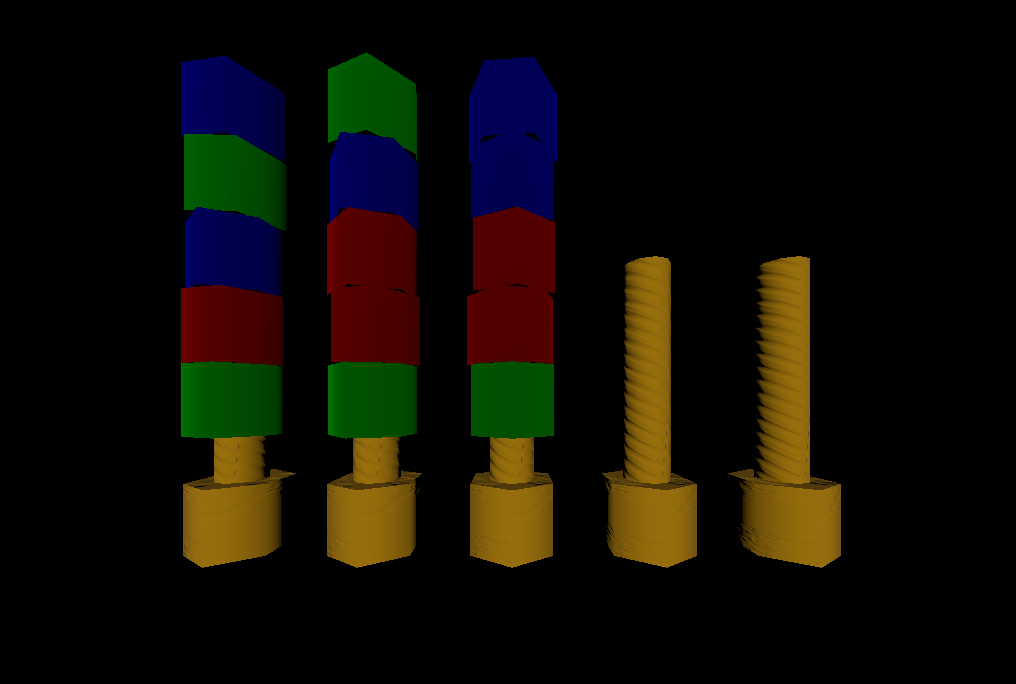
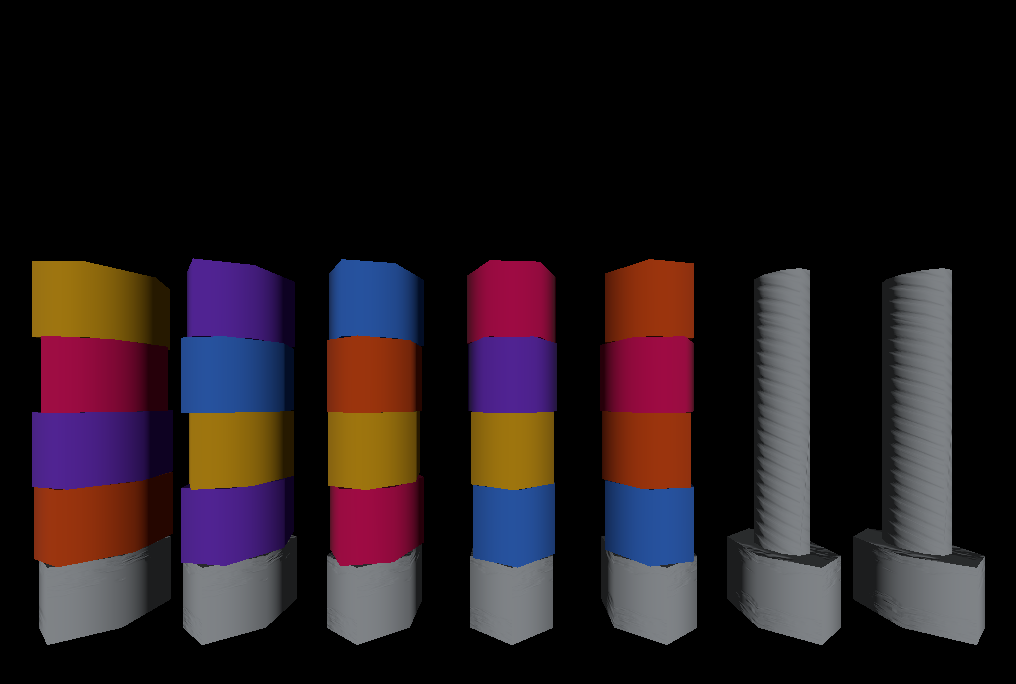
Before and after one commit to rmoalic/nutgame, a website built with Vite: page index.html in a window 1280 px wide. Shown: the whole page, without its empty margins (128-1144 px from the left). Built offline with nearby package versions, Linux system fonts and the light colour scheme; animation ran at ten frames a second.

Commit message:
progress

```diff
--- a/index.html
+++ b/index.html
@@ -2,7 +2,7 @@
 <html lang="fr">
   <head>
     <meta charset="utf-8">
-    <title>My first three.js app</title>
+    <title>Nut Game in three.js</title>
     <style>
       body { margin: 0; }
     </style>
--- a/main.js
+++ b/main.js
@@ -1,33 +1,44 @@
 "use strict";
+
+// TODO: replay feature
+// TODO: random game size (nb bolts and nb nuts per bolt)
+// TODO: add background
+
 import * as THREE from 'three';
 
 import * as GAME from './nutgame';
 import * as GAMERENDERER from './nutgamerenderer';
 
-var game = new GAME.NutGame(3, 5);
+var game = new GAME.NutGame(5, 4);
 game.randomFillBolts();
 
 const scene = new THREE.Scene();
+// TODO: automatic camera positioning
+// TODO: adjust fov to get all bolts on the same level
 const camera = new THREE.PerspectiveCamera(100, window.innerWidth / window.innerHeight, 0.1, 1000);
 
 const renderer = new THREE.WebGLRenderer();
-renderer.setSize( window.innerWidth, window.innerHeight );
+renderer.setSize( window.innerWidth, window.innerHeight ); // TODO: handle window resizing (particulary for mobile)
 document.body.appendChild( renderer.domElement );
 
 const game_renderer = new GAMERENDERER.NutGameRenderer(game, scene);
 
 camera.position.z = 15;
-//const light = new THREE.SpotLight( 0xffffff )
+camera.position.y = 5;
+
 const light = new THREE.DirectionalLight( 0xffffff, 1 );
-light.position.z = 4;
+light.position.z = 20;
 
 scene.add(light);
+
+const l = new THREE.AmbientLight(0x454545);
+scene.add(l);
 
 
 const raycaster = new THREE.Raycaster();
 const mouse = new THREE.Vector2();
 let movement = [];
-window.addEventListener('click', onMouseClick, false);
+window.addEventListener('click', onMouseClick, false); // somehow slow on mobile
 
 function onMouseClick(event) {
     mouse.x = (event.clientX / window.innerWidth) * 2 - 1;
@@ -39,7 +50,7 @@ function onMouseClick(event) {
     for (let b of bbox) {
 
         if (raycaster.ray.intersectsBox(b.bbox)) {
-            game.click(b.bolt_position);
+            game.click(b.bolt_position); // TODO: this must be able to fail. currently playing to fast might break the animation (and the game)
         }
     }
 }
--- a/nutgame.js
+++ b/nutgame.js
@@ -138,7 +138,7 @@ class NutGame {
         };
     }
 
-    click(id) {
+    click(id) { // TODO: block game when animating
         if (this.select_from == null) {
             if (! this.bolts[id].isEmpty()) {
                 this.select_from = id;
@@ -190,7 +190,6 @@ class NutGame {
     }
 
     doMove(id_from, id_to, nb) {
-        const bolt_current_size = this.bolts[id_from].length;
         const color = this.bolts[id_from].peek();
         const color_objs = this.bolts[id_from].popN(nb);
         this.move_nuts_animation = {
@@ -198,8 +197,9 @@ class NutGame {
             from: id_from,
             to: id_to,
             nb: nb,
+            to_prev_size: this.bolts[id_to].array.length,
             start_time: Date.now(),
-            duration: 200 + (20*nb)
+            duration: 250 + (30*nb) // TODO: put the extra time in a variable
         };
         this.bolts[id_to].pushAll(color_objs);
     }
--- a/nutgamerenderer.js
+++ b/nutgamerenderer.js
@@ -3,18 +3,22 @@
 import * as THREE from 'three';
 import * as GAME from './nutgame';
 
+const NUT_HEIGHT = 3;
+const BOLT_SPACING = 6;
+const BOLT_WIDTH = 10;
 
 class NutGameRenderer {
-    static geometry_bolt = new THREE.CylinderGeometry(1, 1, 12, 10);
-    static geometry_nut = new THREE.CylinderGeometry(2, 2, 3, 6, 1);
-    static bolt_material = new THREE.MeshStandardMaterial({ color: 0xfcba03});
-    static nut_material = new THREE.MeshStandardMaterial({ color: 0xfcba03});
+    static geometry_nut = new THREE.CylinderGeometry(2, 2, NUT_HEIGHT, 6, 1);
+    static bolt_material = new THREE.MeshStandardMaterial({color: 0xced4da});
+    static nut_material = new THREE.MeshStandardMaterial({color: 0xced4da});
 
     static material = [
-        new THREE.MeshStandardMaterial({color: 0x00ff00, metalness: 1.0}),
-        new THREE.MeshStandardMaterial({color: 0x0000ff, metalness: 1.0}),
-        new THREE.MeshStandardMaterial({color: 0xff0000, metalness: 1.0})
-    ];
+        new THREE.MeshStandardMaterial({color: 0xFFBE0B, metalness: 0.0}),
+        new THREE.MeshStandardMaterial({color: 0xFB5607, metalness: 0.0}),
+        new THREE.MeshStandardMaterial({color: 0xFF006E, metalness: 0.0}),
+        new THREE.MeshStandardMaterial({color: 0x8338EC, metalness: 0.0}),
+        new THREE.MeshStandardMaterial({color: 0x3E86FF, metalness: 0.0})
+    ]
 
     static bumpmap_thread = new THREE.TextureLoader().load("thread.jpg");
     static bumpmap_nut = new THREE.TextureLoader().load("scratch.jpg");
@@ -24,6 +28,11 @@ class NutGameRenderer {
         this.scene = scene;
         this.bolts_mesh = new Map();
         this.nut_mesh = new Map();
+
+        this.bolt_geometry_size = 1.0 * this.game.bolt_size * NUT_HEIGHT;
+        this.geometry_bolt = new THREE.CylinderGeometry(1, 1, this.bolt_geometry_size, BOLT_WIDTH);
+        this.geometry_bolt.translate(0, (this.bolt_geometry_size / 2.0), 0);
+
 
         NutGameRenderer.bumpmap_thread.wrapS = THREE.RepeatWrapping;
         NutGameRenderer.bumpmap_thread.rotation = Math.PI/2.366;
@@ -43,7 +52,7 @@ class NutGameRenderer {
             this.scene.add(n[1]);
         }
 
-        this.positionBolt(2, 5);
+        this.positionBolt(2, 7);
     }
 
     getBbox() {
@@ -66,10 +75,12 @@ class NutGameRenderer {
         for (let b of this.game.bolts) {
             const id = b.id;
 
-            const bolt = new THREE.Mesh(NutGameRenderer.geometry_bolt, NutGameRenderer.bolt_material);
+            const bolt = new THREE.Mesh(this.geometry_bolt, NutGameRenderer.bolt_material);
             const nut = new THREE.Mesh(NutGameRenderer.geometry_nut, NutGameRenderer.nut_material);
             nut.position.x  = 0;
-            nut.position.y = -5;
+            nut.position.y = - NUT_HEIGHT;
+            bolt.position.y = - 0.5 * NUT_HEIGHT; // ???
+            console.log(bolt.position);
             const a = new THREE.Group();
 
             a.add(nut);
@@ -85,7 +96,7 @@ class NutGameRenderer {
         for (let n of bolt.array) {
             const id = n.id;
 
-            const nut = new THREE.Mesh(NutGameRenderer.geometry_nut, NutGameRenderer.material[n.color % 3]);
+            const nut = new THREE.Mesh(NutGameRenderer.geometry_nut, NutGameRenderer.material[n.color % NutGameRenderer.material.length]);
             nut.rotation.y = Math.random() * (2 * Math.PI);
 
             this.nut_mesh.set(id, nut);
@@ -102,8 +113,8 @@ class NutGameRenderer {
                 let id_val = bolt_it.next().value;
                 if (id_val == undefined) break;
                 let curr_bolt = id_val[1].mesh;
-                curr_bolt.position.x = (6.0 * x) - 12.0;
-                curr_bolt.position.y = - (15.0 * y);
+                curr_bolt.position.x = (BOLT_SPACING * x) - ((BOLT_SPACING) * ((column % 2 == 0 ? column : column - 1) / 2));
+                curr_bolt.position.y = - ((this.bolt_geometry_size + (2 * BOLT_SPACING)) * y);
 
                 i++;
                 if (i >= nb_bolt) break;
@@ -135,29 +146,34 @@ class NutGameRenderer {
             let delay = 0;
             const b_mesh_from = this.bolts_mesh.get(moveA.from);
             const b_mesh_to = this.bolts_mesh.get(moveA.to);
-            const move_step_time = (moveA.duration / 3);
+            const move_step_time = (moveA.duration / 3); // TODO: the 2nd step should probably not have the same lenght as the other 2
+            const top_point = (this.game.bolt_size + 1) * NUT_HEIGHT;
+            let i = 0;
             for (let o of moveA.objs) {
                 const n_mesh = this.nut_mesh.get(o.id);
                 const start = this.nut_start_position.get(o.id);
 
-                let ndt = clamp(((dt - delay) / move_step_time), 0.0, 1.1);
-                if (ndt <= 1.0) {
-                    n_mesh.position.y = lerp(start.y, 15, ndt);
+                let step = 0;
+
+                if (step == 0) {
+                    let ndt = clamp(((dt - delay) / move_step_time), 0.0, 1.0);
+                    n_mesh.position.y = lerp(start.y, top_point, ndt);
                     n_mesh.rotation.y = lerp(0, 2 * Math.PI, ndt);
-                } else {
-                    ndt = clamp((((dt - delay) - move_step_time) / move_step_time), 0.0, 1.1);
-                    if (ndt <= 1.0) {
-                        n_mesh.position.x = lerp(b_mesh_from.mesh.position.x, b_mesh_to.mesh.position.x, ndt);
-                    } else {
-                        ndt = clamp((((dt - delay) - move_step_time * 2) / move_step_time), 0.0, 1.0);
-                        n_mesh.position.y = lerp(15, 0, ndt);
-                        n_mesh.rotation.y = lerp(2 * Math.PI, Math.random() * (Math.PI / 2), ndt);
-                    }
+                    if (ndt >= 1.0) step++;
                 }
-
-
-
-                delay += 20;
+                if (step == 1) {
+                    let ndt = clamp((((dt - delay) - move_step_time) / move_step_time), 0.0, 1.0);
+                    n_mesh.position.x = lerp(b_mesh_from.mesh.position.x, b_mesh_to.mesh.position.x, ndt);
+                    if (ndt >= 1.0) step++;
+                }
+                if (step == 2) {
+                    let ndt = clamp((((dt - delay) - move_step_time * 2) / move_step_time), 0.0, 1.0);
+                    n_mesh.position.y = lerp(top_point, (moveA.to_prev_size + i) * NUT_HEIGHT, ndt);
+                    n_mesh.rotation.y = lerp(2 * Math.PI, Math.random() * (Math.PI / 2), ndt);
+                    if (ndt >= 1.0) step++;
+                }
+                delay += 30; //TODO: get the value from the game object
+                i += 1;
             }
         } else {
             let raised_bolt = this.game.select_from;
@@ -172,9 +188,9 @@ class NutGameRenderer {
                     const b_y = b_mesh.mesh.position.y;
                     n_mesh.position.x = b_x;
                     if (raise_last && b.array.length - 1 == j) {
-                        n_mesh.position.y = b_y + (3.0 * j + 1);
+                        n_mesh.position.y = b_y + (NUT_HEIGHT * j + 1);
                     } else {
-                        n_mesh.position.y = b_y + (3.0 * j);
+                        n_mesh.position.y = b_y + (NUT_HEIGHT * j);
                     }
                 }
             }
```
Also changed, not shown: 1 other file.
